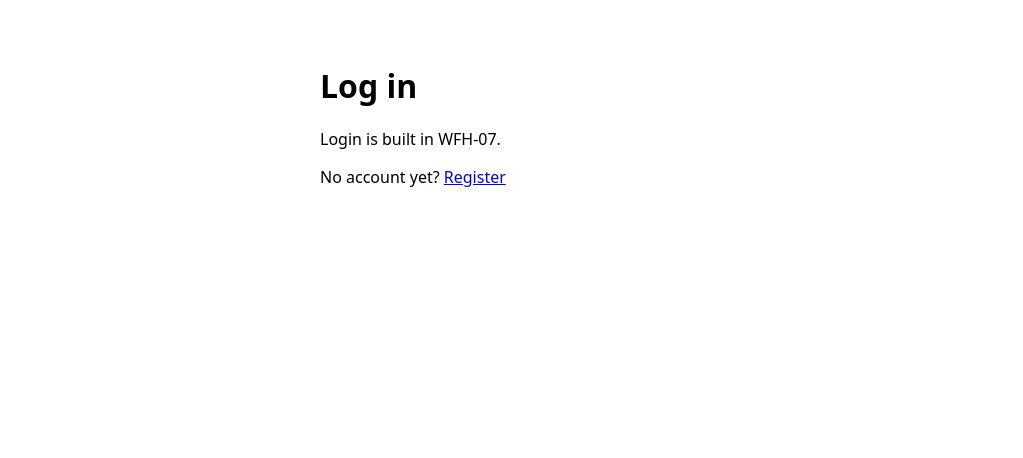
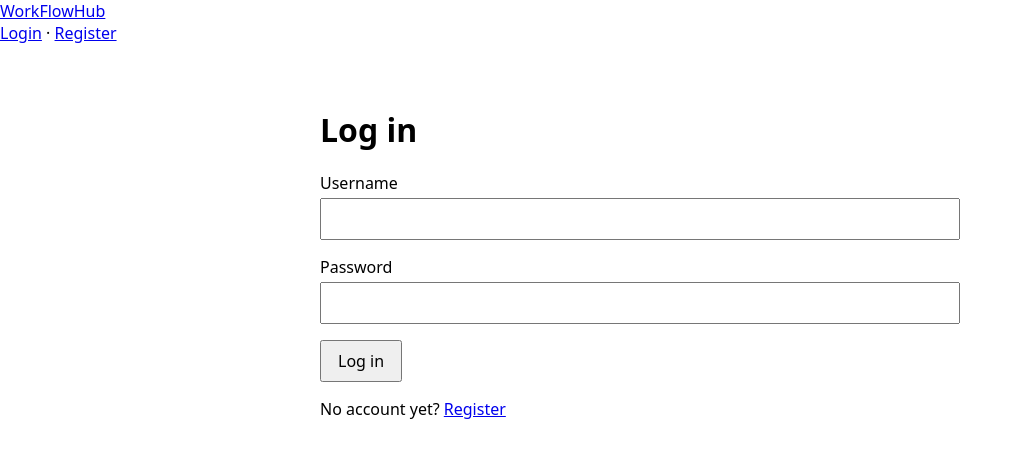
Before and after one commit to kondor256/ais-cicd-workflowhub, a React app in the folder frontend/: page /login in a window 1280 px wide. Shown: the top 458 px of the page, without its empty margins (0-1023 px from the left). Built offline with nearby package versions, Linux system fonts and the light colour scheme; no server answers; the HTML template or start-up script is replaced by a standard one.

Commit message:
feat(frontend): add auth context and token header, add login page, protected route and logout button #7

```diff
--- a/frontend/src/App.jsx
+++ b/frontend/src/App.jsx
@@ -1,16 +1,26 @@
 import { BrowserRouter, Route, Routes } from 'react-router-dom'
+import { AuthProvider } from './auth/AuthContext'
+import Header from './components/Header'
+import ProtectedRoute from './components/ProtectedRoute'
 import Home from './pages/Home'
 import Login from './pages/Login'
 import Register from './pages/Register'
+import Workflows from './pages/Workflows'
 
 function App() {
   return (
     <BrowserRouter>
-      <Routes>
-        <Route path="/" element={<Home />} />
-        <Route path="/register" element={<Register />} />
-        <Route path="/login" element={<Login />} />
-      </Routes>
+      <AuthProvider>
+        <Header />
+        <Routes>
+          <Route path="/" element={<Home />} />
+          <Route path="/register" element={<Register />} />
+          <Route path="/login" element={<Login />} />
+          <Route element={<ProtectedRoute />}>
+            <Route path="/workflows" element={<Workflows />} />
+          </Route>
+        </Routes>
+      </AuthProvider>
     </BrowserRouter>
   )
 }
--- a/frontend/src/api/client.js
+++ b/frontend/src/api/client.js
@@ -1,4 +1,35 @@
 const API_URL = (import.meta.env.VITE_API_URL ?? '').replace(/\/$/, '')
+
+const TOKEN_KEY = 'workflowhub.token'
+
+// localStorage can throw (private windows, blocked site data), so every access is guarded.
+export function getToken() {
+  try {
+    return localStorage.getItem(TOKEN_KEY)
+  } catch {
+    return null
+  }
+}
+
+const tokenListeners = new Set()
+
+export function setToken(token) {
+  try {
+    if (token) {
+      localStorage.setItem(TOKEN_KEY, token)
+    } else {
+      localStorage.removeItem(TOKEN_KEY)
+    }
+  } catch {
+    // Storage is unavailable: the session just will not survive a reload.
+  }
+  tokenListeners.forEach((listener) => listener(token))
+}
+
+export function onTokenChange(listener) {
+  tokenListeners.add(listener)
+  return () => tokenListeners.delete(listener)
+}
 
 export class ApiError extends Error {
   constructor(status, body) {
@@ -10,12 +41,20 @@ export class ApiError extends Error {
 }
 
 async function request(path, options = {}) {
+  const token = getToken()
   const response = await fetch(`${API_URL}${path}`, {
-    headers: { 'Content-Type': 'application/json' },
     ...options,
+    headers: {
+      'Content-Type': 'application/json',
+      ...(token ? { Authorization: `Token ${token}` } : {}),
+    },
   })
   // DRF error bodies look like {field: [messages]}; the body may be empty or not JSON.
   const body = await response.json().catch(() => null)
+  if (response.status === 401) {
+    // The token is missing, expired or revoked: drop it so the app sends the user to log in.
+    setToken(null)
+  }
   if (!response.ok) {
     throw new ApiError(response.status, body)
   }
@@ -24,7 +63,8 @@ async function request(path, options = {}) {
 
 export const api = {
   get: (path) => request(path),
-  post: (path, body) => request(path, { method: 'POST', body: JSON.stringify(body) }),
+  post: (path, body) =>
+    request(path, { method: 'POST', body: body === undefined ? undefined : JSON.stringify(body) }),
 }
 
 export const getHealth = () => api.get('/api/health/')
--- /dev/null
+++ b/frontend/src/auth/AuthContext.jsx
@@ -0,0 +1,40 @@
+import { useCallback, useEffect, useMemo, useState } from 'react'
+import { api, getToken, onTokenChange, setToken } from '../api/client'
+import { AuthContext } from './useAuth'
+
+export function AuthProvider({ children }) {
+  const [token, setTokenState] = useState(getToken)
+  const [username, setUsername] = useState(null)
+
+  // Keep React state in step with the stored token (e.g. cleared by a 401 in the API client).
+  useEffect(
+    () =>
+      onTokenChange((newToken) => {
+        setTokenState(newToken)
+        if (!newToken) setUsername(null)
+      }),
+    [],
+  )
+
+  const login = useCallback(async (name, password) => {
+    const data = await api.post('/api/auth/login/', { username: name, password })
+    setToken(data.token)
+    setUsername(name)
+  }, [])
+
+  const logout = useCallback(async () => {
+    try {
+      await api.post('/api/auth/logout/')
+    } catch {
+      // Log out locally even if the server could not be reached.
+    } finally {
+      setToken(null)
+    }
+  }, [])
+
+  const value = useMemo(
+    () => ({ token, username, login, logout }),
+    [token, username, login, logout],
+  )
+  return <AuthContext.Provider value={value}>{children}</AuthContext.Provider>
+}
--- /dev/null
+++ b/frontend/src/auth/useAuth.js
@@ -0,0 +1,9 @@
+import { createContext, useContext } from 'react'
+
+export const AuthContext = createContext(null)
+
+export function useAuth() {
+  const context = useContext(AuthContext)
+  if (!context) throw new Error('useAuth must be used inside <AuthProvider>')
+  return context
+}
--- /dev/null
+++ b/frontend/src/components/Header.jsx
@@ -0,0 +1,29 @@
+import { Link, useNavigate } from 'react-router-dom'
+import { useAuth } from '../auth/useAuth'
+
+function Header() {
+  const { token, logout } = useAuth()
+  const navigate = useNavigate()
+
+  const handleLogout = async () => {
+    await logout()
+    navigate('/login')
+  }
+
+  return (
+    <header>
+      <Link to="/">WorkFlowHub</Link>
+      <nav>
+        {token ? (
+          <button type="button" onClick={handleLogout}>Log out</button>
+        ) : (
+          <>
+            <Link to="/login">Login</Link> · <Link to="/register">Register</Link>
+          </>
+        )}
+      </nav>
+    </header>
+  )
+}
+
+export default Header
--- /dev/null
+++ b/frontend/src/components/ProtectedRoute.jsx
@@ -0,0 +1,9 @@
+import { Navigate, Outlet } from 'react-router-dom'
+import { useAuth } from '../auth/useAuth'
+
+function ProtectedRoute() {
+  const { token } = useAuth()
+  return token ? <Outlet /> : <Navigate to="/login" replace />
+}
+
+export default ProtectedRoute
--- a/frontend/src/pages/Login.jsx
+++ b/frontend/src/pages/Login.jsx
@@ -1,10 +1,66 @@
-import { Link } from 'react-router-dom'
+import { useState } from 'react'
+import { Link, useNavigate } from 'react-router-dom'
+import { useAuth } from '../auth/useAuth'
 
 function Login() {
+  const { login } = useAuth()
+  const navigate = useNavigate()
+  const [values, setValues] = useState({ username: '', password: '' })
+  const [error, setError] = useState('')
+  const [sending, setSending] = useState(false)
+
+  const handleChange = (event) => {
+    setValues({ ...values, [event.target.name]: event.target.value })
+  }
+
+  const handleSubmit = async (event) => {
+    event.preventDefault()
+    setError('')
+    setSending(true)
+    try {
+      await login(values.username, values.password)
+      navigate('/workflows')
+    } catch (err) {
+      setError(
+        err.status === 400
+          ? 'Invalid username or password'
+          : 'Could not log in. Please try again.',
+      )
+      setSending(false)
+    }
+  }
+
   return (
     <main>
       <h1>Log in</h1>
-      <p>Login is built in WFH-07.</p>
+      <form onSubmit={handleSubmit} noValidate>
+        <div className="field">
+          <label htmlFor="username">Username</label>
+          <input
+            id="username"
+            name="username"
+            type="text"
+            autoComplete="username"
+            value={values.username}
+            onChange={handleChange}
+          />
+        </div>
+        <div className="field">
+          <label htmlFor="password">Password</label>
+          <input
+            id="password"
+            name="password"
+            type="password"
+            autoComplete="current-password"
+            value={values.password}
+            onChange={handleChange}
+          />
+        </div>
+        {error && <p className="error" role="alert">{error}</p>}
+        <button type="submit" disabled={sending}>
+          {sending ? 'Logging in…' : 'Log in'}
+        </button>
+      </form>
       <p>
         No account yet? <Link to="/register">Register</Link>
       </p>
--- /dev/null
+++ b/frontend/src/pages/Workflows.jsx
@@ -0,0 +1,25 @@
+import { useEffect, useState } from 'react'
+import { api } from '../api/client'
+
+function Workflows() {
+  const [username, setUsername] = useState(null)
+
+  useEffect(() => {
+    api
+      .get('/api/auth/me/')
+      .then((data) => setUsername(data.username))
+      .catch(() => {
+        // A 401 clears the token in the API client and ProtectedRoute redirects to /login.
+      })
+  }, [])
+
+  return (
+    <main>
+      <h1>Workflows</h1>
+      {username && <p>Hello, {username}</p>}
+      <p>You have no workflow items yet</p>
+    </main>
+  )
+}
+
+export default Workflows
```
